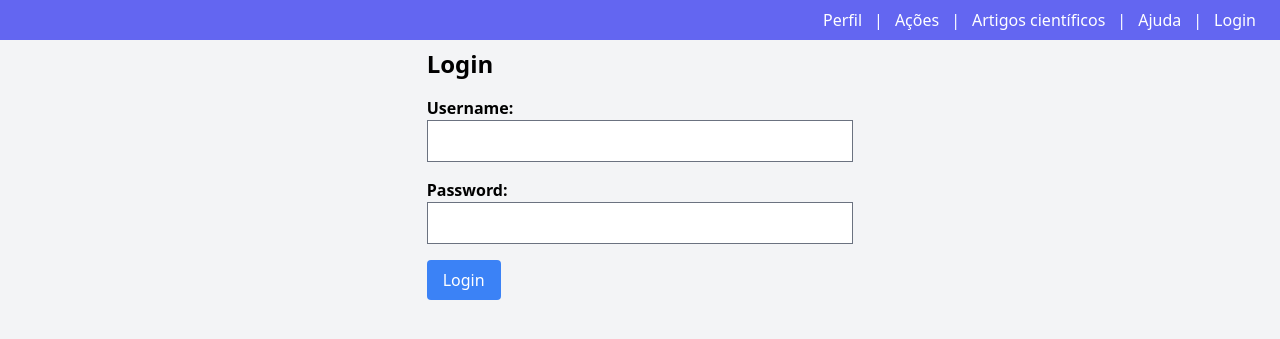
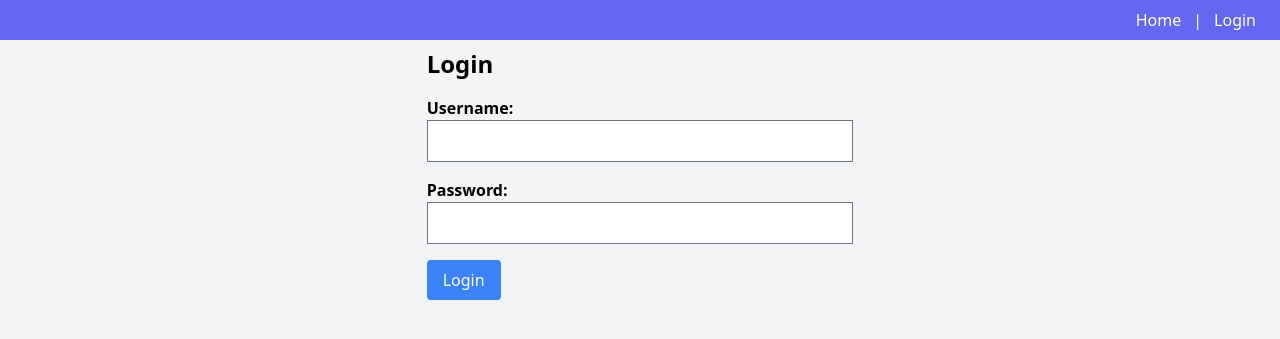
Before and after one commit to FabioCruz20/active_aging_planner, a Django app: page /auth/login/ in a window 1280 px wide. Shown: the top 339 px of the page. Run offline with Django 4.2, Linux system fonts and the light colour scheme; some libraries are stand-ins or nearby versions.

Commit message:
feat: adiciona links para página de perfil e para a landing page

```diff
--- a/landing/templates/landing/index.html
+++ b/landing/templates/landing/index.html
@@ -128,7 +128,7 @@
                             Organização de tarefas e indicadores em um só lugar.
                         </li>
                     </ul>
-                    <a href="#" class="inline-block px-6 py-3 bg-primary hover:bg-primary-dark text-white font-medium rounded-md transition-colors duration-300 mb-4">
+                    <a href="{% url 'profiles:profile' %}" class="inline-block px-6 py-3 bg-primary hover:bg-primary-dark text-white font-medium rounded-md transition-colors duration-300 mb-4">
                         Clique aqui para iniciar
                     </a>
                     <p class="text-sm text-gray-500">Sem cadastro obrigatório • Explore gratuitamente no primeiro acesso.</p>
--- a/templates/layout.html
+++ b/templates/layout.html
@@ -12,17 +12,18 @@
 <body class="bg-gray-100">
     <header class="w-full bg-indigo-500 p-2 text-white">
         <nav class="container mx-auto flex justify-end gap-x-3 px-4">
-            <a href="{% url 'profiles:profile' %}">Perfil</a>
-            | <a href="{% url 'projects:manage_actions_matrix' %}">Ações</a>
-            | <a href="{% url 'papers:index' %}">Artigos científicos</a>
-            | <a href="{% url 'help:index' %}">Ajuda</a>
-            | {% if user.is_authenticated %}
+            <a href="{% url 'landing_page' %}">Home</a>
+            {% if user.is_authenticated %}
+                | <a href="{% url 'profiles:profile' %}">Perfil</a>
+                | <a href="{% url 'projects:manage_actions_matrix' %}">Ações</a>
+                | <a href="{% url 'papers:index' %}">Artigos científicos</a>
+                | <a href="{% url 'help:index' %}">Ajuda</a>
                 <form action="{% url 'auth:logout' %}" method="post" class="inline">
                     {% csrf_token %}
                     <button type="submit">Logout</button>
                 </form>
             {% else %}
-                <a href="{% url 'auth:login' %}">Login</a>
+                | <a href="{% url 'auth:login' %}">Login</a>
             {% endif %}
         </nav>
     </header>
```
